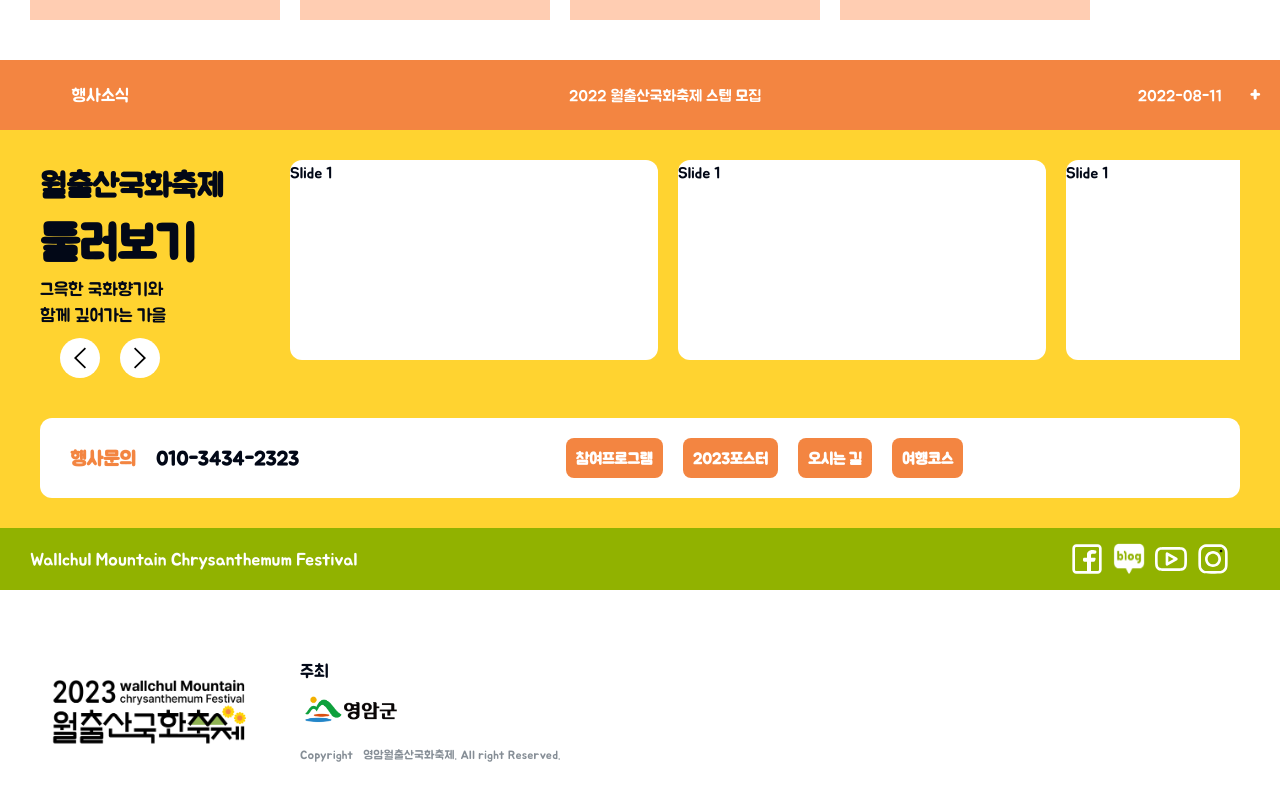
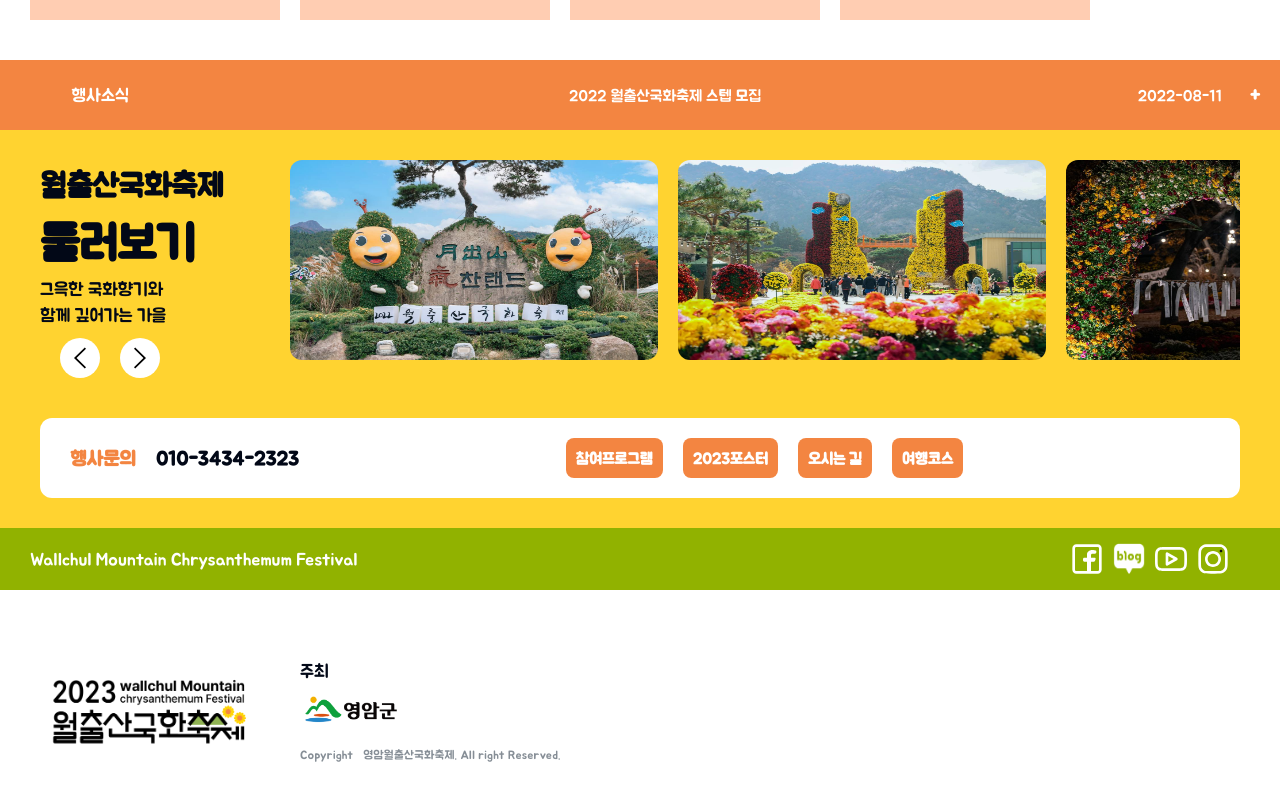
Before and after one commit to guesung/Yakukhwa, a Next.js app: page / in a window 1280 px wide. Shown: the part 1102-1902 px from the top of the page. Built offline with nearby package versions, Linux system fonts and the light colour scheme.

Commit message:
feat : 갤러리 이미지 추가

```diff
--- a/src/app/components/main/InfoSection.tsx
+++ b/src/app/components/main/InfoSection.tsx
@@ -3,7 +3,7 @@ import { Swiper, SwiperSlide } from "swiper/react";
 
 import Icon from "@/components/Icon";
 import Spacing from "@/components/Spacing";
-import { InfoLinkList } from "@/constants";
+import { InfoLinkList, dummyData } from "@/constants";
 import useSwiperController from "@/hooks/useSwipeController";
 import { cn } from "@/utils";
 import Link from "next/link";
@@ -77,10 +77,15 @@ export default function InfoSection() {
               slidesPerView={2.5}
               ref={slideRef}
             >
-              {[1, 2, 3, 4, 5, 6].map((it) => (
-                <SwiperSlide key={it}>
-                  <div className="bg-white rounded-xl pc:min-h-200 pc:max-h-300 mobile:min-h-150">
-                    Slide 1
+              {dummyData.GALLERYLIST.map((image) => (
+                <SwiperSlide key={image.id}>
+                  <div className="pc:min-h-200 pc:max-h-300 mobile:min-h-150">
+                    <Image
+                      src={image.image}
+                      fill
+                      alt="image"
+                      className="rounded-xl"
+                    />
                   </div>
                 </SwiperSlide>
               ))}
```
